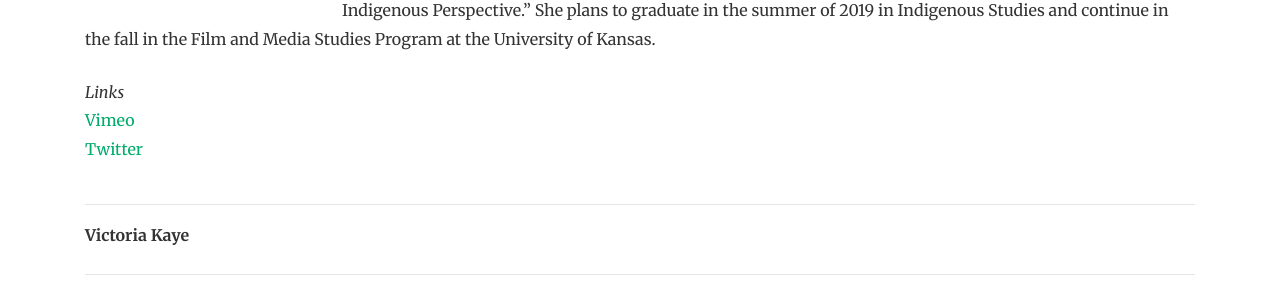
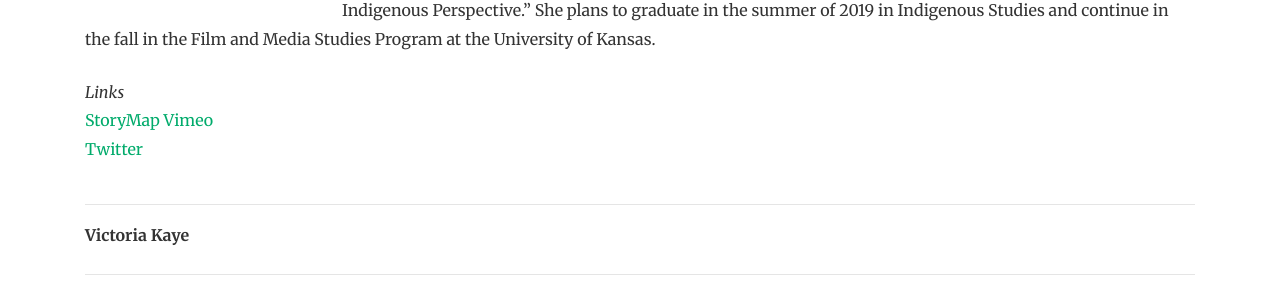
Before and after one commit to idrhku/icmlab, a Jekyll site: the page built from _pages/people.md, in a window 1280 px wide and 900 px high, scrolled down 1226 px. Shown: the part 282-577 px from the top of the window. Built offline with Jekyll 4.4.1, drawn with Linux system fonts in a browser that asks for light colours; nearby versions of some CDN libraries; comment, search, counter and statistics services are not loaded.

Commit message:
Update people.md

```diff
--- a/_pages/people.md
+++ b/_pages/people.md
@@ -37,6 +37,7 @@ Tweesna Rose Mills is from the Eastern Shoshone-Yakama-Umatilla Nations and is a
 She plans to graduate in the summer of 2019 in Indigenous Studies and continue in the fall in the Film and Media Studies Program at the University of Kansas.
 
 *Links*
+[StoryMap](https://uploads.knightlab.com/storymapjs/2d2631b2fabc53da325aff39ffda72ac/vor/index.html)
 [Vimeo](http://www.vimeo.com/tweesna)
 [Twitter](https://twitter.com/Tweesna1)
 
```
